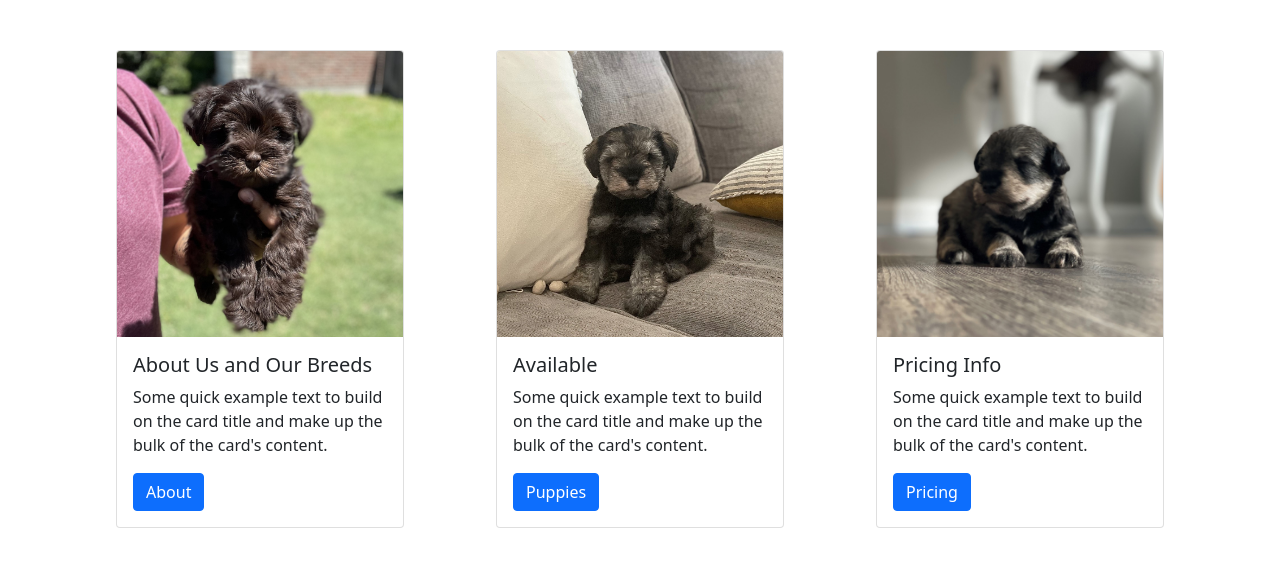
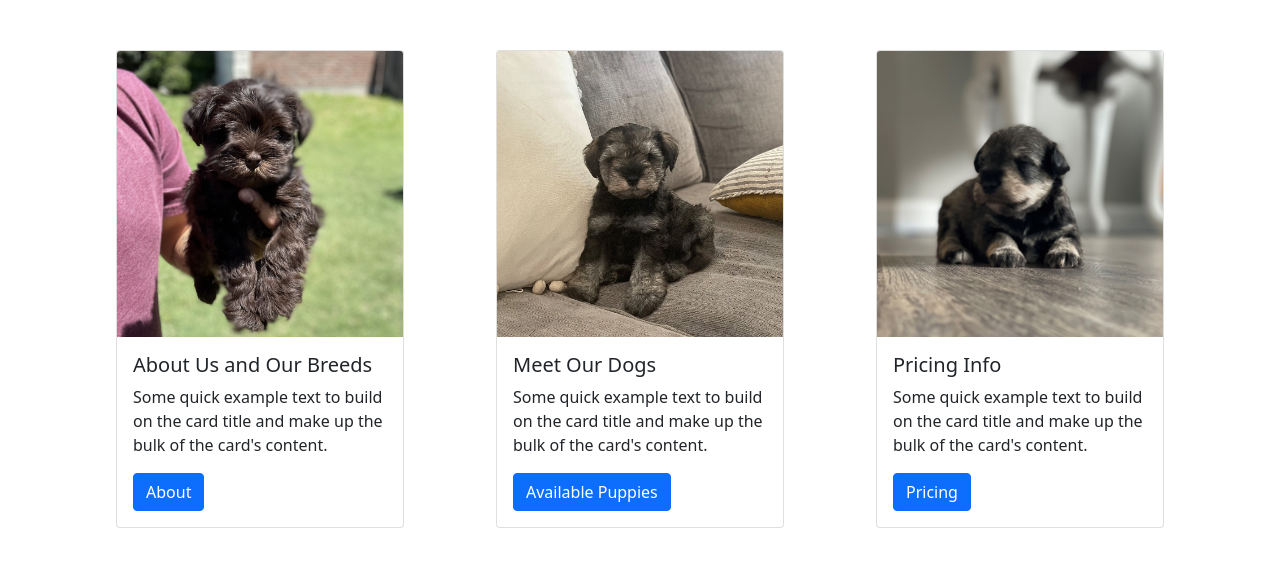
Before and after one commit to JZamarripa1/jcminischnauzers, a plain HTML site: page index.html in a window 1280 px wide. Shown: the part 1036-1623 px from the top of the page. Drawn offline with nearby package versions, Linux system fonts and the light colour scheme.

Commit message:
Wording change on meet our dogs card

```diff
--- a/index.html
+++ b/index.html
@@ -136,10 +136,10 @@
                 <div class="card" style="width: 18rem; margin-left: auto; margin-right: auto;">
                     <img src="images/inside_shot_couch_2_square.jpg" class="card-img-top" alt="...">
                     <div class="card-body">
-                        <h5 class="card-title">Available</h5>
+                        <h5 class="card-title">Meet Our Dogs</h5>
                         <p class="card-text">Some quick example text to build on the card title and make up the bulk of
                             the card's content.</p>
-                        <a href="meet.html" class="btn btn-primary">Puppies</a>
+                        <a href="meet.html" class="btn btn-primary">Available Puppies</a>
                     </div>
                 </div>
             </div>
```
